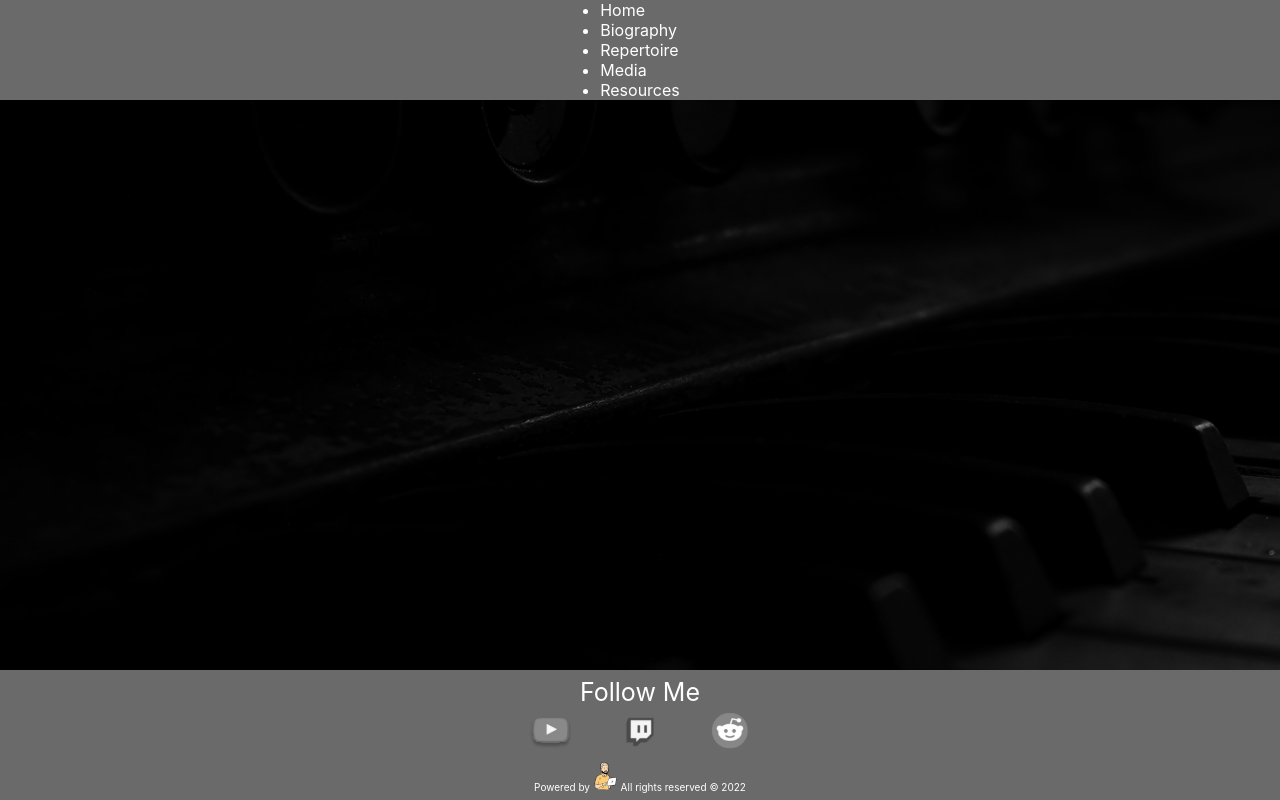
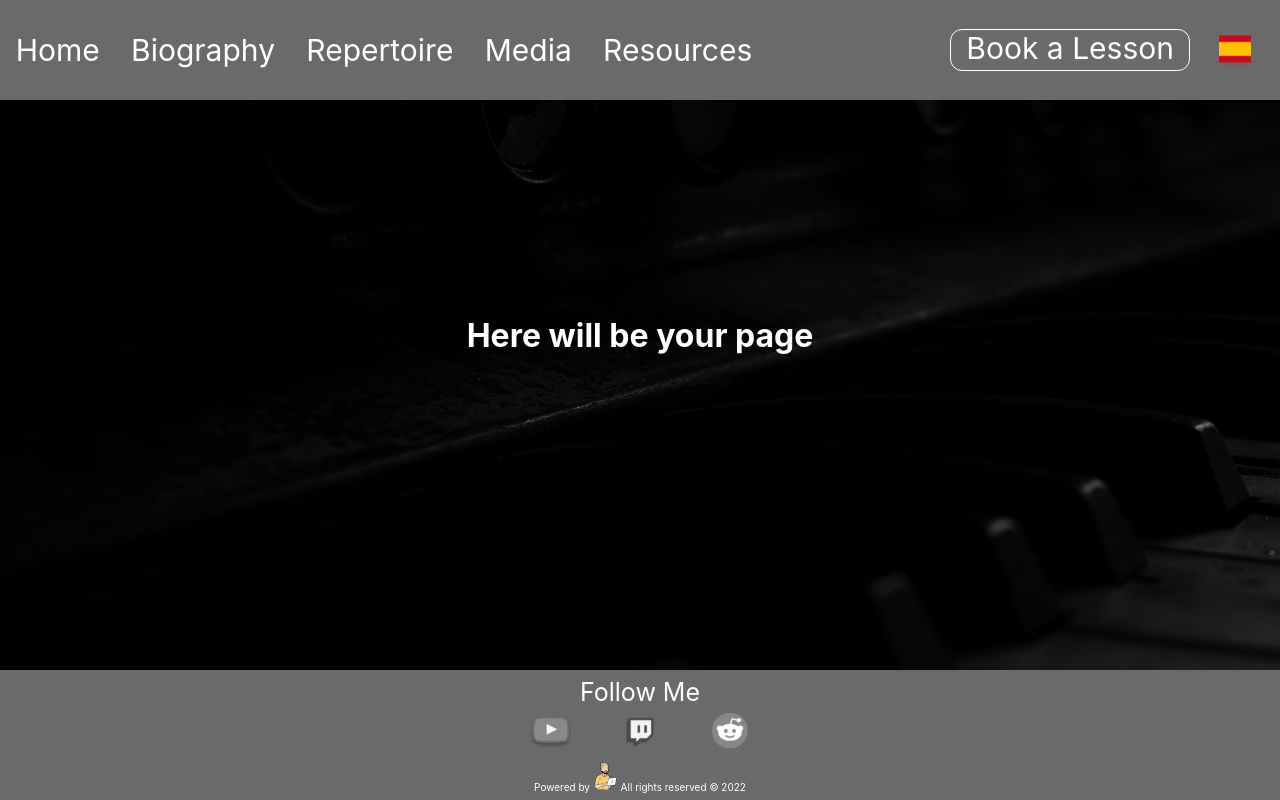
Before and after one commit to gabrielmoris/Manuel-Casares, a Next.js app: page / in a window 1280 px wide. Built offline with nearby package versions, Linux system fonts and the light colour scheme.

Commit message:
add navbar

```diff
--- a/components/Navbar.tsx
+++ b/components/Navbar.tsx
@@ -1,17 +1,42 @@
-import React from 'react'
+import React from "react";
+import Link from "next/link";
+import Image from "next/image";
 
 const Navbar = () => {
-  return (
-    <div className='navbar'>
-        <ul>
-            <li>Home</li>
-            <li>Biography</li>
-            <li>Repertoire</li>
-            <li>Media</li>
-            <li>Resources</li>
-        </ul>
-    </div>
-  )
-}
+    return (
+        <div className="navbar">
+            <div className="float-left">
+                <Link href="/" passHref>
+                    Home
+                </Link>
+                <Link href="/biography" passHref>
+                    Biography
+                </Link>
+                <Link href="/repertoire" passHref>
+                    Repertoire
+                </Link>
+                <Link href="/media" passHref>
+                    Media
+                </Link>
+                <Link href="/resources" passHref>
+                    Resources
+                </Link>
+            </div>
+            <div className="float-right">
+                <Link href="/lessons" passHref>
+                    <div className="wrap">Book a Lesson</div>
+                </Link>
+                <div className="img-wrap">
+                    <Image
+                        src="/esp.svg"
+                        alt="esp-logo"
+                        width={50}
+                        height={30}
+                    />
+                </div>
+            </div>
+        </div>
+    );
+};
 
-export default Navbar
+export default Navbar;
--- a/styles/home.scss
+++ b/styles/home.scss
@@ -1,11 +1,17 @@
 .home {
     width: 100%;
-    width: 100%;
     height: calc(100vh - 130px);
+    // position:relative;
+    display: flex;
+    justify-content: center;
+    align-items: center;
     /* Background */
     left: 0px;
     top: 100px;
     background: url("../public/background.svg");
+
+    // .main {
+    // }
 }
 
 @media (max-width: 600px) {
--- a/styles/navbar.scss
+++ b/styles/navbar.scss
@@ -8,4 +8,34 @@
     display: flex;
     align-items: center;
     justify-content: center;
+
+    .float-left {
+        flex: 0.6;
+        font-weight: 400;
+        font-size: 30px;
+        display: flex;
+        justify-content: space-around;
+    }
+
+    .float-right {
+        flex: 0.4;
+        font-weight: 400;
+        font-size: 30px;
+        display: flex;
+        justify-content: right;
+        align-items: center;
+
+        .wrap {
+            display: flex;
+            border: solid 1px white;
+            border-radius: 12px;
+            padding: 0px 15px 4px 15px;
+            cursor: pointer;
+        }
+
+        .img-wrap {
+            display: flex;
+            margin: 0 20px;
+        }
+    }
 }
```
Also changed, not shown: public/esp.svg (added).
